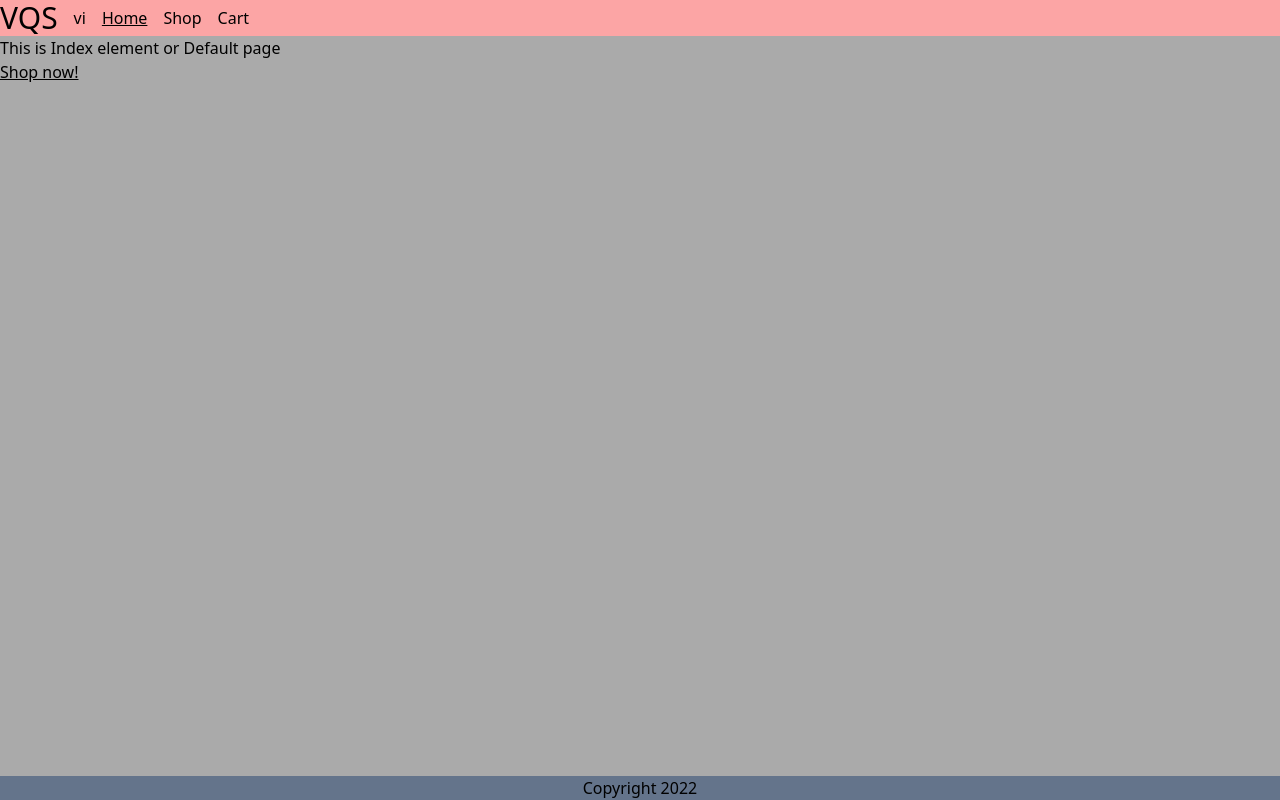
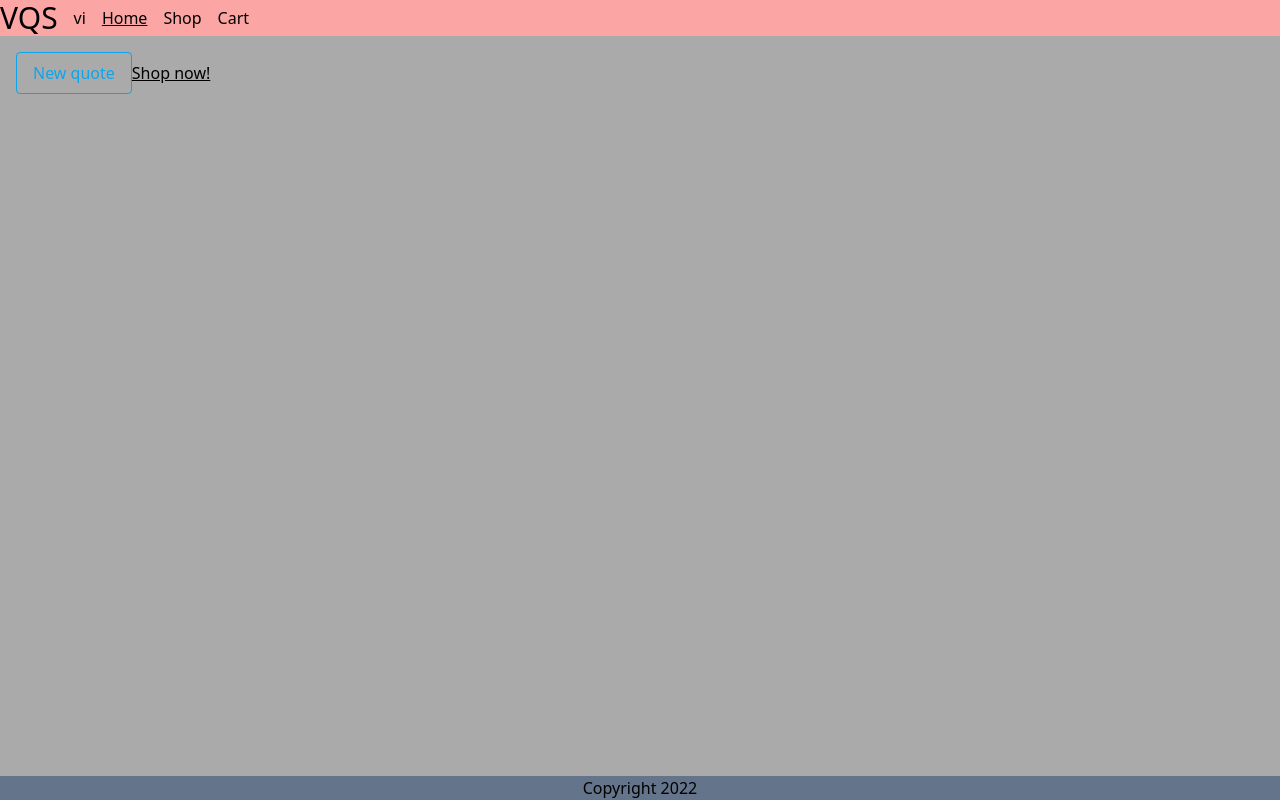
Before and after one commit to minhhoccode111/shopping-cart-top, a React (Vite) app: page / in a window 1280 px wide. Built offline with nearby package versions, Linux system fonts and the light colour scheme; no server answers.

Commit message:
Fetch quote in home page

```diff
--- a/src/routes/index.tsx
+++ b/src/routes/index.tsx
@@ -1,10 +1,31 @@
 import { Link } from 'react-router-dom';
+import { useEffect, useState } from 'react';
 
 const Index: React.FC = () => {
+  const [flag, setFlag] = useState(0);
+  const [currentQuote, setCurrentQuote] = useState('');
+  const [currentAuthor, setCurrentAuthor] = useState('');
+  useEffect(() => {
+    const getQuote = async () => {
+      try {
+        const data = await fetch('https://api.quotable.io/random', { mode: 'cors' }).then((response) => response.json());
+        console.log(data.content);
+        setCurrentQuote(data.content);
+        setCurrentAuthor(data.author);
+      } catch (error) {
+        console.log(error);
+      }
+    };
+    getQuote();
+  }, [flag]);
   return (
     <>
-      <section className="">
-        <h1>This is Index element or Default page</h1>
+      <section className="p-4">
+        <h1 className="">{currentQuote}</h1>
+        <h2 className="">{currentAuthor}</h2>
+        <button className="border rounded border-sky-500 text-sky-500 px-4 py-2" onClick={() => setFlag(Math.random())}>
+          New quote
+        </button>
         <Link className="underline" to={'shop'}>
           Shop now!
         </Link>
```
